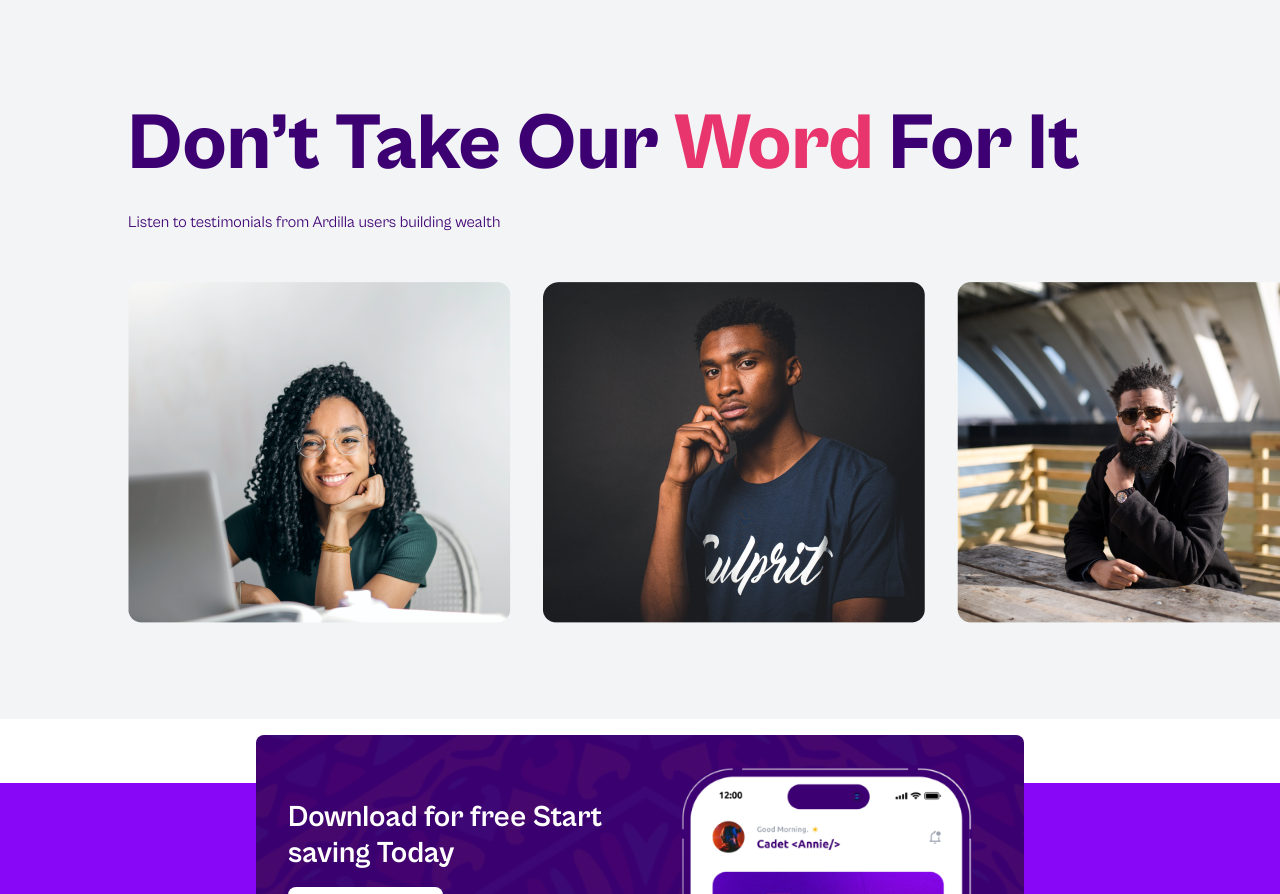
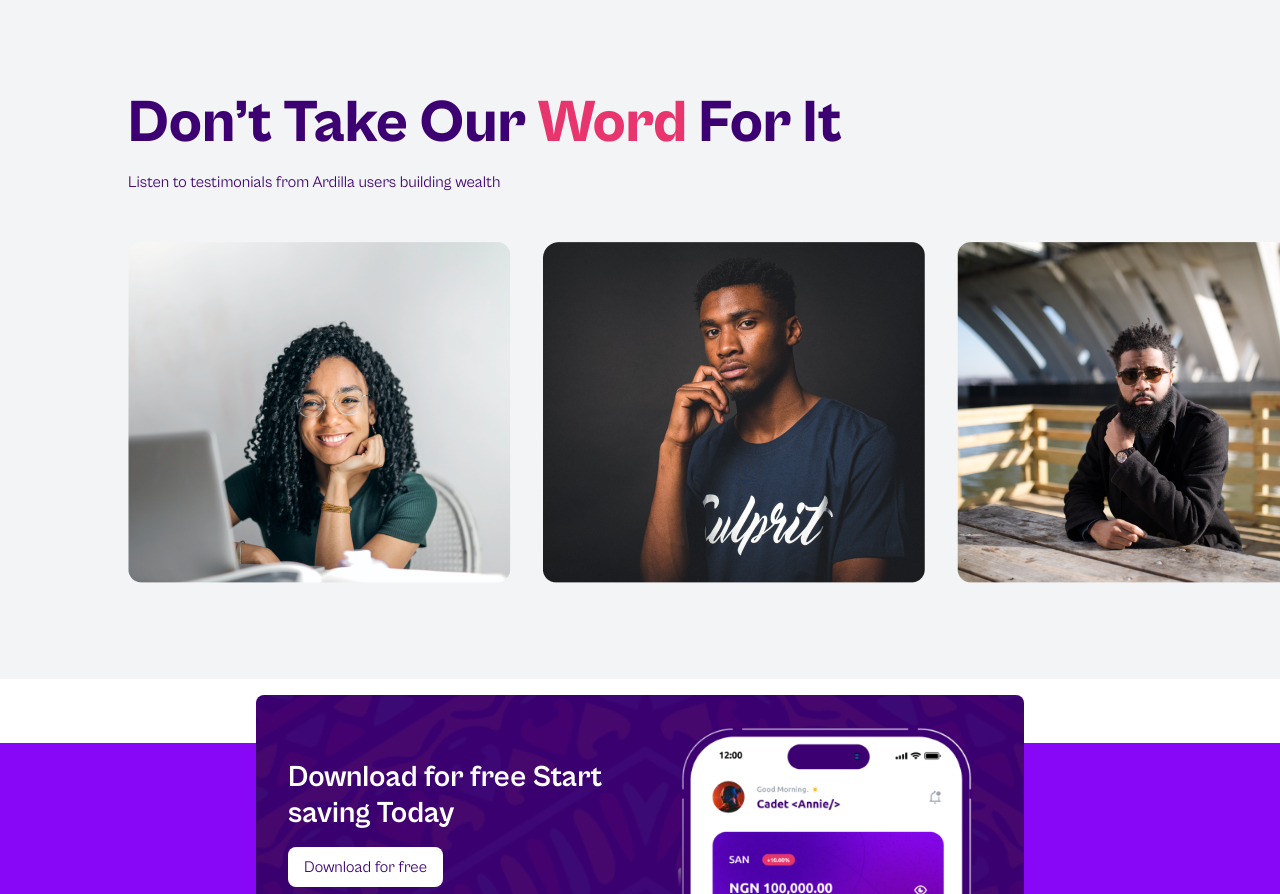
Before and after one commit to chukkydave/ardilla, a React (Vite) app: page / in a window 1280 px wide. Shown: the part 3232-4126 px from the top of the page. Built offline with nearby package versions, Linux system fonts and the light colour scheme.

Commit message:
resize header

```diff
--- a/src/components/Testimonials/index.jsx
+++ b/src/components/Testimonials/index.jsx
@@ -37,7 +37,7 @@ export default function Testimonials() {
     return (
         <section className="bg-gray-100 lg:pl-32  md:pl-16 pl-8 py-24">
             <div className="text-left mb-12">
-                <h2 className="md:text-[80px] text-5xl lg:leading-[100px] md:leading-[5rem] leading-[3rem] font-extrabold font-cabinet text-[#3D0072]">Don’t Take Our <span className="text-[#E8356D]">Word</span> For It</h2>
+                <h2 className="text-3xl md:text-4xl lg:text-6xl font-extrabold font-cabinet text-[#3D0072]">Don’t Take Our <span className="text-[#E8356D]">Word</span> For It</h2>
                 <p className="mt-4 font-cabinet text-base text-[#3D0072]">Listen to testimonials from Ardilla users building wealth</p>
             </div>
             <div className="overflow-x-auto">
```
